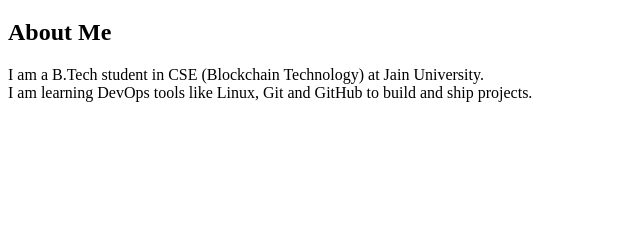
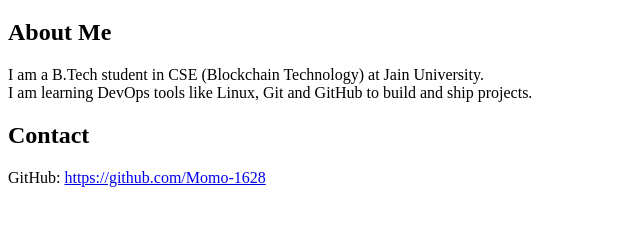
Before and after one commit to Momo-1628/portfolio, a plain HTML site: page index.html in a window 1280 px wide. Shown: the part 61-286 px from the top of the page, without its empty margins (0-640 px from the left). Drawn offline with Linux system fonts and the light colour scheme.

Commit message:
Add Contact section

```diff
--- a/index.html
+++ b/index.html
@@ -11,5 +11,7 @@
   <h2>About Me</h2>
   <p>I am a B.Tech student in CSE (Blockchain Technology) at Jain University.<br>
   I am learning DevOps tools like Linux, Git and GitHub to build and ship projects.</p>
+  <h2>Contact</h2>
+  <p>GitHub: <a href="https://github.com/Momo-1628">https://github.com/Momo-1628</a></p>
 </body>
 </html>
```
